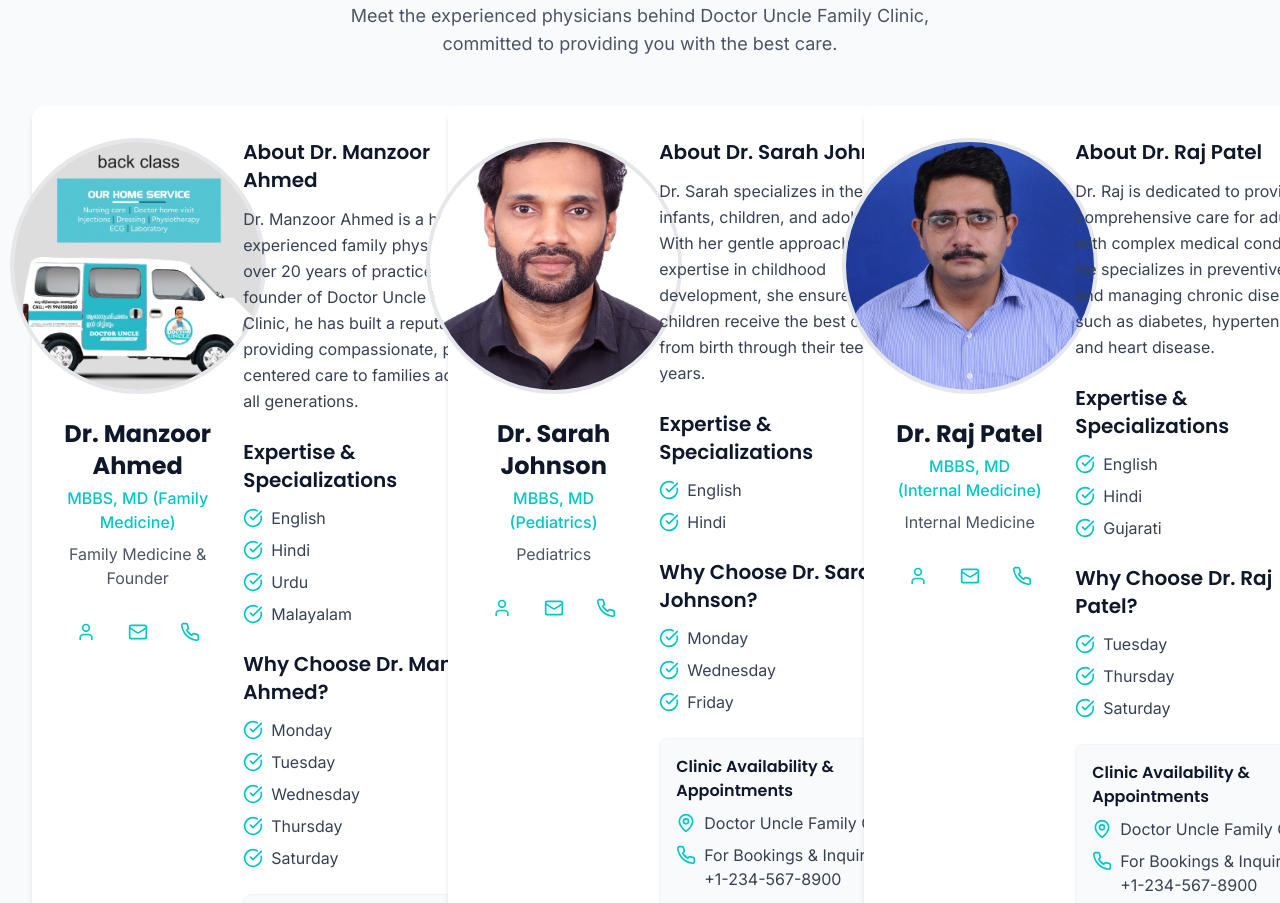
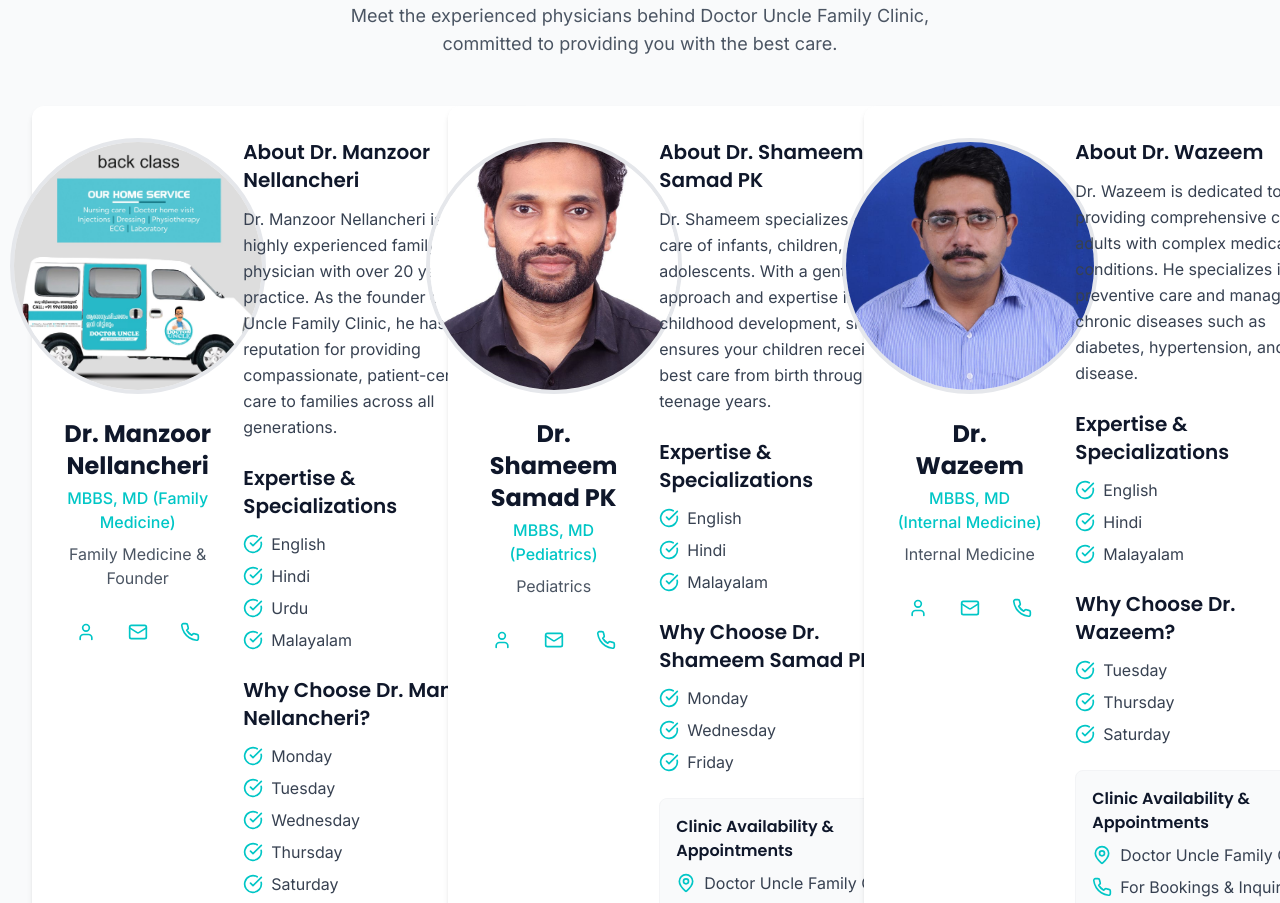
Before and after one commit to manzoornel/trustcare-pathway, a React (Vite) app: page / in a window 1280 px wide. Shown: the part 3520-4423 px from the top of the page. Built offline with nearby package versions, Linux system fonts and the light colour scheme.

Commit message:
Fix doctor name mismatches
Updates doctor names to match the provided list.

```diff
--- a/src/components/doctors/DoctorData.ts
+++ b/src/components/doctors/DoctorData.ts
@@ -16,9 +16,9 @@ export interface Doctor {
 export const doctors: Doctor[] = [
   {
     id: "dr-manzoor",
-    name: "Dr. Manzoor Ahmed",
+    name: "Dr. Manzoor Nellancheri",
     specialty: "Family Medicine & Founder",
-    bio: "Dr. Manzoor Ahmed is a highly experienced family physician with over 20 years of practice. As the founder of Doctor Uncle Family Clinic, he has built a reputation for providing compassionate, patient-centered care to families across all generations.",
+    bio: "Dr. Manzoor Nellancheri is a highly experienced family physician with over 20 years of practice. As the founder of Doctor Uncle Family Clinic, he has built a reputation for providing compassionate, patient-centered care to families across all generations.",
     image: "/lovable-uploads/84716f55-3da5-45a6-bb8f-5c84e1a8b6fa.png",
     qualification: "MBBS, MD (Family Medicine)",
     experience: "20+ years",
@@ -27,63 +27,75 @@ export const doctors: Doctor[] = [
     featured: true
   },
   {
-    id: "dr-sarah",
-    name: "Dr. Sarah Johnson",
+    id: "dr-shameem",
+    name: "Dr. Shameem Samad PK",
     specialty: "Pediatrics",
-    bio: "Dr. Sarah specializes in the care of infants, children, and adolescents. With her gentle approach and expertise in childhood development, she ensures your children receive the best care from birth through their teenage years.",
+    bio: "Dr. Shameem specializes in the care of infants, children, and adolescents. With a gentle approach and expertise in childhood development, she ensures your children receive the best care from birth through their teenage years.",
     image: "/lovable-uploads/5b0045c2-3301-401d-9d16-faf9110a47bf.png",
     qualification: "MBBS, MD (Pediatrics)",
     experience: "12 years",
-    languages: ["English", "Hindi"],
+    languages: ["English", "Hindi", "Malayalam"],
     availableDays: ["Monday", "Wednesday", "Friday"],
     featured: true
   },
   {
-    id: "dr-raj",
-    name: "Dr. Raj Patel",
+    id: "dr-wazeem",
+    name: "Dr. Wazeem",
     specialty: "Internal Medicine",
-    bio: "Dr. Raj is dedicated to providing comprehensive care for adults with complex medical conditions. He specializes in preventive care and managing chronic diseases such as diabetes, hypertension, and heart disease.",
+    bio: "Dr. Wazeem is dedicated to providing comprehensive care for adults with complex medical conditions. He specializes in preventive care and managing chronic diseases such as diabetes, hypertension, and heart disease.",
     image: "/lovable-uploads/1aff5afe-1070-44a1-8b38-24f7962a7840.png",
     qualification: "MBBS, MD (Internal Medicine)",
     experience: "15 years",
-    languages: ["English", "Hindi", "Gujarati"],
+    languages: ["English", "Hindi", "Malayalam"],
     availableDays: ["Tuesday", "Thursday", "Saturday"],
     featured: true
   },
   {
-    id: "dr-fatima",
-    name: "Dr. Fatima Khan",
-    specialty: "OB/GYN",
-    bio: "Dr. Fatima is committed to women's health throughout all stages of life. From routine check-ups to prenatal care and managing menopausal symptoms, she provides compassionate and comprehensive gynecological services.",
+    id: "dr-praveen",
+    name: "Dr. Praveen V",
+    specialty: "Dermatology",
+    bio: "Dr. Praveen is committed to dermatological care throughout all stages of life. From routine skin check-ups to managing complex skin conditions, he provides compassionate and comprehensive dermatological services.",
     image: "/lovable-uploads/c4beddef-b77c-4f28-8e9b-8f2f43be79e6.png",
-    qualification: "MBBS, MD (Obstetrics & Gynecology)",
+    qualification: "MBBS, MD (Dermatology)",
     experience: "10 years",
-    languages: ["English", "Hindi", "Urdu"],
+    languages: ["English", "Malayalam", "Tamil"],
     availableDays: ["Monday", "Wednesday", "Friday"],
     featured: false
   },
   {
-    id: "dr-james",
-    name: "Dr. James Wilson",
-    specialty: "Dermatology",
-    bio: "Dr. James specializes in diagnosing and treating skin conditions for patients of all ages. His expertise includes acne, eczema, psoriasis, skin cancer screenings, and cosmetic dermatology.",
+    id: "dr-shaharban",
+    name: "Dr. Shahar Banu",
+    specialty: "ENT Specialist",
+    bio: "Dr. Shahar Banu specializes in diagnosing and treating ear, nose, and throat conditions for patients of all ages. Her expertise includes hearing disorders, sinus problems, voice disorders, and pediatric ENT care.",
     image: "/lovable-uploads/88954829-a127-4367-854f-7771675d8c03.png",
-    qualification: "MBBS, MD (Dermatology)",
+    qualification: "MBBS, MS (ENT)",
     experience: "8 years",
-    languages: ["English"],
+    languages: ["English", "Malayalam", "Hindi"],
     availableDays: ["Tuesday", "Thursday", "Saturday"],
     featured: false
   },
   {
-    id: "dr-ananya",
-    name: "Dr. Ananya Desai",
-    specialty: "Nutrition & Dietetics",
-    bio: "Dr. Ananya helps patients achieve their health goals through personalized nutrition plans. She specializes in dietary management for various conditions including diabetes, weight management, and digestive disorders.",
+    id: "dr-mansheer",
+    name: "Dr. Mansheer Nellancheri",
+    specialty: "General Medicine",
+    bio: "Dr. Mansheer Nellancheri helps patients achieve their health goals through personalized care plans. He specializes in managing various conditions including diabetes, respiratory disorders, and digestive issues.",
     image: "/lovable-uploads/b43b47a5-cb17-407e-a024-0919f8f22ad4.png",
-    qualification: "PhD in Nutrition, Registered Dietitian",
+    qualification: "MBBS, MD (General Medicine)",
     experience: "7 years",
-    languages: ["English", "Hindi", "Marathi"],
+    languages: ["English", "Hindi", "Malayalam"],
     availableDays: ["Monday", "Wednesday", "Friday"],
+    featured: false
+  },
+  {
+    id: "dr-vijay",
+    name: "Dr. Vijay S",
+    specialty: "Orthopedics",
+    bio: "Dr. Vijay S specializes in orthopedic care, focusing on bone and joint conditions. With his expertise in both surgical and non-surgical treatments, he provides comprehensive care for patients with musculoskeletal issues.",
+    image: "/lovable-uploads/54ce09cc-73b7-4e3a-abdc-fedcc93cc51c.png",
+    qualification: "MBBS, MS (Orthopedics)",
+    experience: "9 years",
+    languages: ["English", "Malayalam", "Tamil"],
+    availableDays: ["Tuesday", "Thursday", "Saturday"],
     featured: false
   }
 ];
--- a/src/components/doctors/DoctorProfiles.tsx
+++ b/src/components/doctors/DoctorProfiles.tsx
@@ -27,8 +27,8 @@ const DoctorProfiles = ({ featuredOnly = true }: DoctorProfilesProps) => {
 
   // Sort doctors to put Dr. Manzoor first
   const sortedDoctors = [...doctorProfiles].sort((a, b) => {
-    if (a.name.includes("Manzoor")) return -1;
-    if (b.name.includes("Manzoor")) return 1;
+    if (a.name.includes("Manzoor Nellancheri")) return -1;
+    if (b.name.includes("Manzoor Nellancheri")) return 1;
     return 0;
   });
 
```
